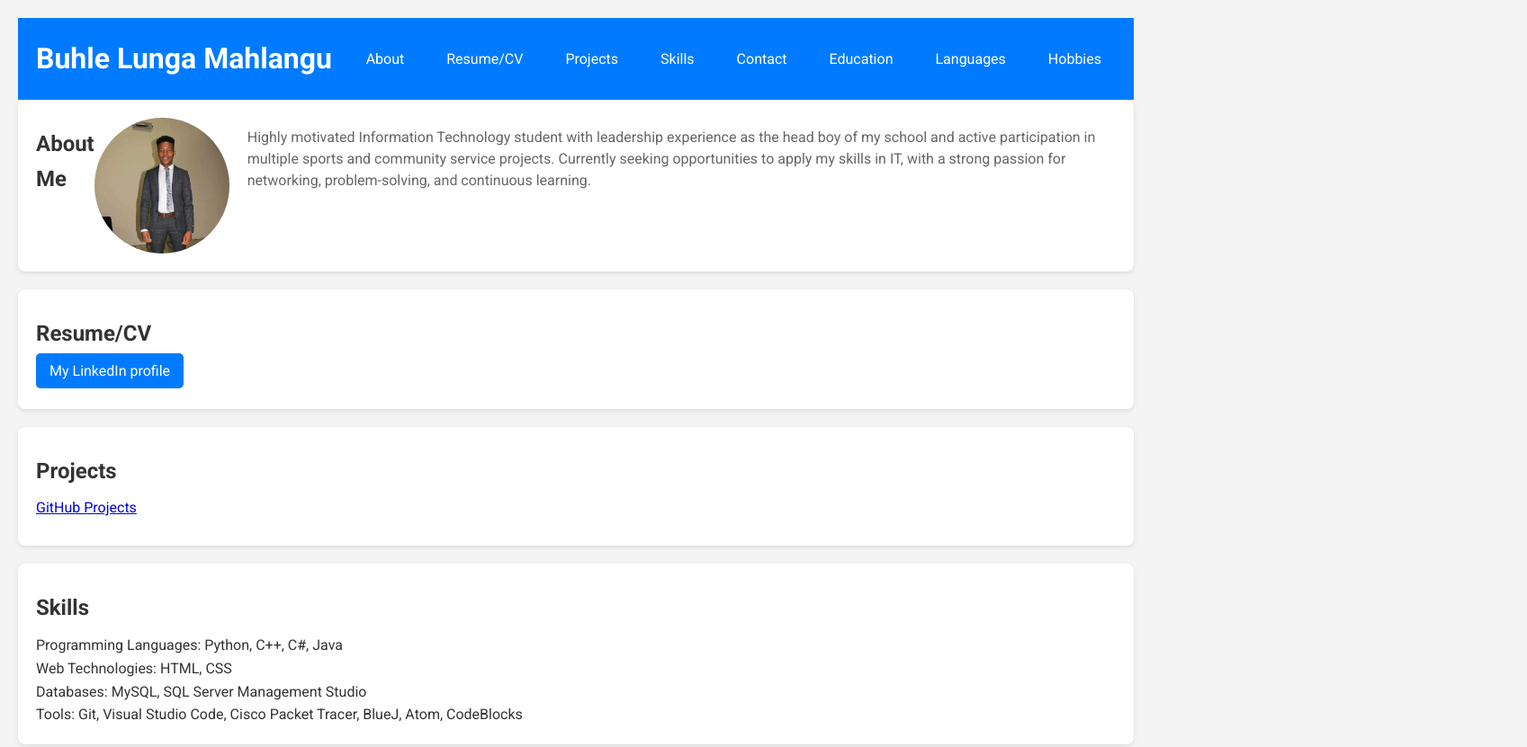
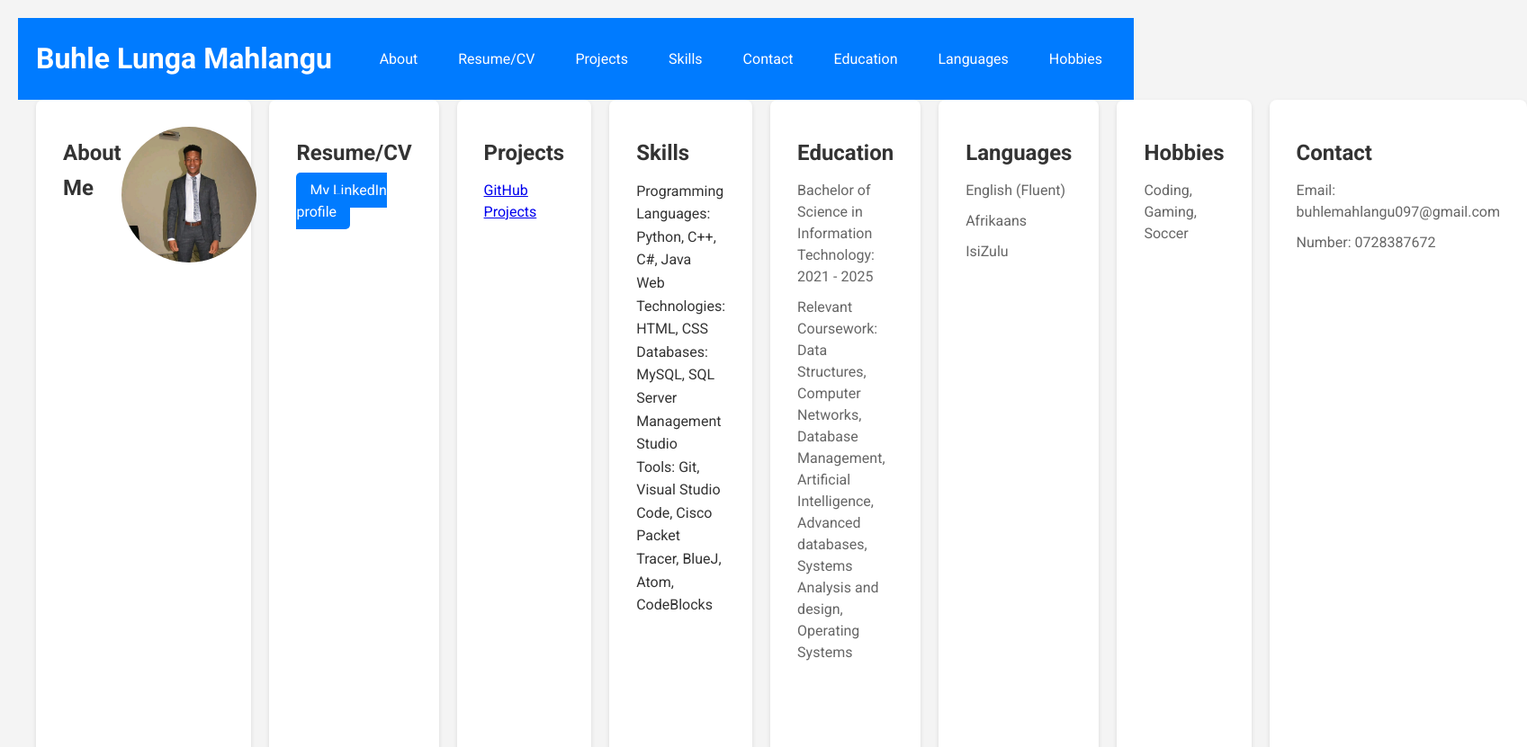
Before and after one commit to BuhleMahlangu/CV_and_Projects, a plain HTML site: page portfolio.html in a window 1280 px wide. Shown: the top 831 px of the page at 90% size, 1697 px wide, since content can reach past the window. Drawn offline with Linux system fonts and the light colour scheme.

Commit message:
Update styles.css

```diff
--- a/styles.css
+++ b/styles.css
@@ -16,6 +16,7 @@ header {
     display: flex;
     justify-content: space-between;
     align-items: center;
+    flex-wrap: wrap;
     padding: 20px;
     background: #007bff; /* Header background */
     color: white; /* Text color */
@@ -26,13 +27,15 @@ header {
 
 nav {
     display: flex;
+    flex-wrap: wrap; /* Allow wrapping of links */
+    justify-content: center; /* Center links */
     gap: 15px; /* Space between links */
 }
 
 nav a {
     color: white;
     text-decoration: none;
-    padding: 8px 16px;
+    padding: 10px 15px;
     border-radius: 5px; /* Rounded buttons */
     transition: background 0.3s;
 }
@@ -108,7 +111,7 @@ html {
 /* Responsive Styles */
 @media (min-width: 600px) {
     main {
-        flex-direction: column; /* Keep sections stacked vertically */
+        flex-direction: row; /* Keep sections stacked vertically */
     }
 
     header {
@@ -124,6 +127,17 @@ html {
     #about img {
         margin-bottom: 0; /* Remove bottom margin for image */
         margin-right: 20px; /* Space between image and text */
+    }
+}
+
+@media (min-width: 900px) {
+    main {
+        max-width: 1200px; /* Max width for larger screens */
+        margin: auto; /* Center the main content */
+    }
+
+    section {
+        padding: 30px; /* More padding for larger screens */
     }
 }
 
```
